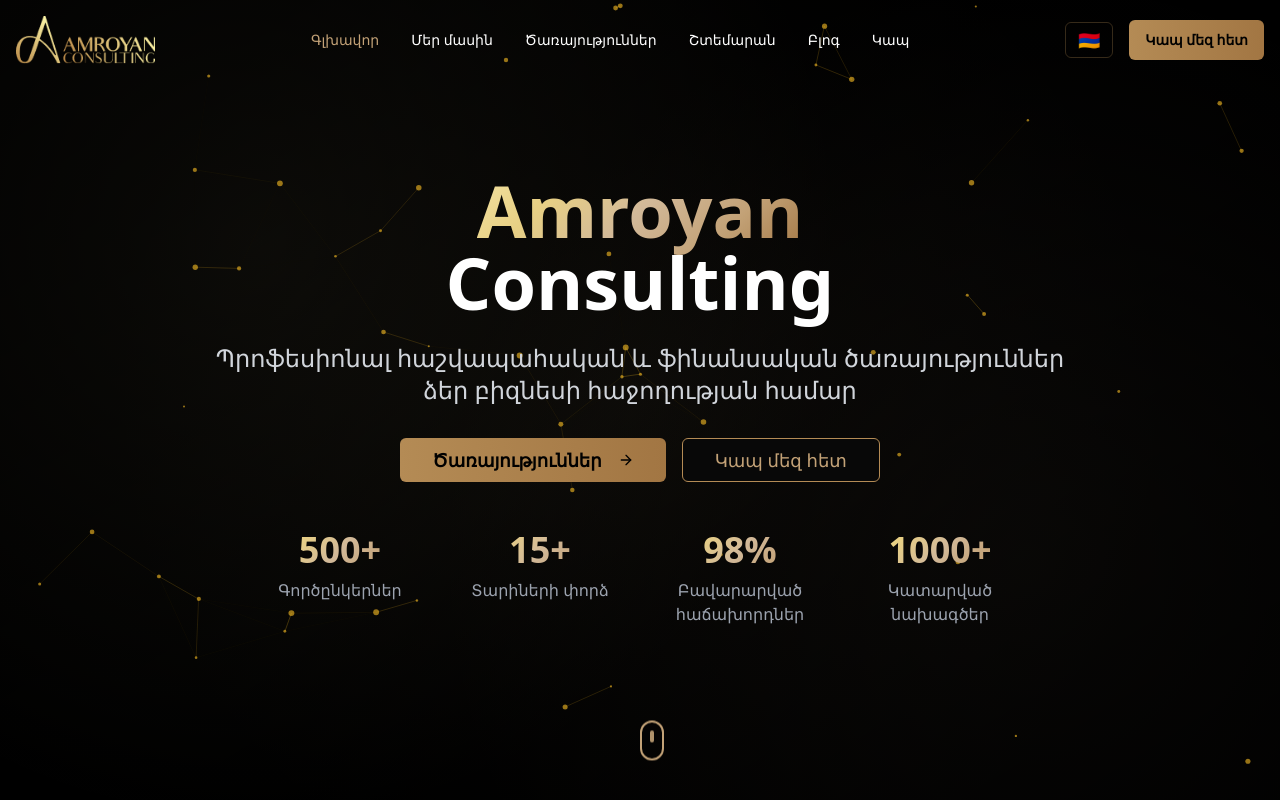
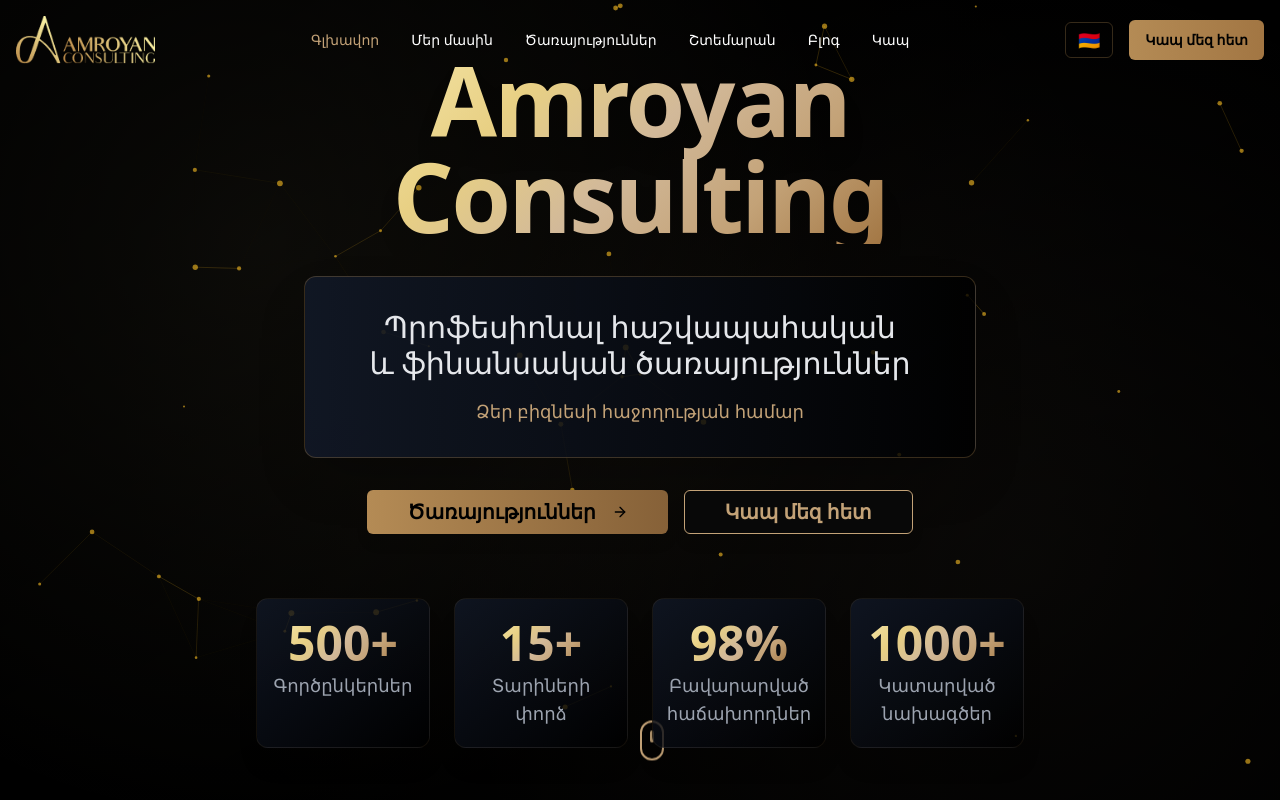
Before and after one commit to globalitacademy/amroyan-cons, a React (Vite) app: page / in a window 1280 px wide. Shown: the top 800 px of the page. Built offline with nearby package versions, Linux system fonts and the light colour scheme.

Commit message:
Refactor: Apply alternative design to hero section
Apply a different design to the hero section in `src/pages/Index.tsx` based on the user's request.

```diff
--- a/src/pages/Index.tsx
+++ b/src/pages/Index.tsx
@@ -47,26 +47,35 @@ const Index = () => {
 
         <div className="relative z-10 container mx-auto px-4 text-center">
           <div className="max-w-4xl mx-auto animate-fade-in-up">
-            <h1 className="text-5xl md:text-7xl font-bold mb-6 leading-tight">
-              <span className="gradient-text">Amroyan</span>
-              <br />
-              <span className="text-white">Consulting</span>
+
+            {/* Նոր Դիզայն Hero */}
+            <div className="flex flex-col items-center gap-8">
+              {/* Title */}
+              <h1 className="text-6xl md:text-8xl font-extrabold tracking-tight gradient-text drop-shadow-xl">
+                Amroyan <span className="block text-white">Consulting</span>
               </h1>
 
-            <p className="text-xl md:text-2xl text-gray-300 mb-8 leading-relaxed">
-              Պրոֆեսիոնալ հաշվապահական և ֆինանսական ծառայություններ
-              <br />
-              ձեր բիզնեսի հաջողության համար
+              {/* Subtitle Card */}
+              <div className="w-full max-w-2xl mx-auto">
+                <div className="bg-gradient-to-r from-gray-900/90 to-black/80 rounded-xl shadow-2xl p-8 border border-gold-500/30 flex flex-col items-center">
+                  <p className="text-2xl md:text-3xl text-gray-200 leading-relaxed font-medium mb-2">
+                    Պրոֆեսիոնալ հաշվապահական<br />
+                    և ֆինանսական ծառայություններ
                   </p>
+                  <p className="text-lg text-gold-400 mt-2">
+                    Ձեր բիզնեսի հաջողության համար
+                  </p>
+                </div>
+              </div>
 
-            <div className="flex flex-col sm:flex-row gap-4 justify-center mb-12">
-              <Button asChild size="lg" className="bg-gradient-to-r from-gold-500 to-gold-600 hover:from-gold-600 hover:to-gold-700 text-black font-semibold px-8 py-4 text-lg">
+              {/* Actions */}
+              <div className="flex flex-col sm:flex-row gap-4 justify-center">
+                <Button asChild size="lg" className="bg-gradient-to-r from-gold-500 to-gold-700 hover:from-gold-600 hover:to-gold-800 text-black font-bold px-10 py-4 text-xl shadow-lg transition-all duration-100 hover:scale-105">
                   <Link to="/services">
-                  Ծառայություններ <ArrowRight className="ml-2" size={20} />
+                    Ծառայություններ <ArrowRight className="ml-2" size={22} />
                   </Link>
                 </Button>
-
-              <Button asChild variant="outline" size="lg" className="border-gold-500 text-gold-400 hover:bg-gold-500 hover:text-black px-8 py-4 text-lg">
+                <Button asChild variant="outline" size="lg" className="border-gold-400 text-gold-400 hover:bg-gold-500 hover:text-black px-10 py-4 text-xl font-semibold shadow-lg transition-all duration-100 hover:scale-105">
                   <Link to="/contact">
                     Կապ մեզ հետ
                   </Link>
@@ -74,19 +83,22 @@ const Index = () => {
               </div>
 
               {/* Stats */}
-            <div className="grid grid-cols-2 md:grid-cols-4 gap-8 max-w-3xl mx-auto">
-              {stats.map((stat, index) => <div key={index} className="text-center">
-                  <div className="text-3xl md:text-4xl font-bold gradient-text mb-2">
+              <div className="grid grid-cols-2 md:grid-cols-4 gap-6 mt-8 w-full max-w-3xl">
+                {stats.map((stat, index) => (
+                  <div key={index} className="flex flex-col rounded-xl bg-gradient-to-br from-gray-900/80 to-black/80 border border-gold-500/10 p-5 items-center shadow-xl hover:shadow-2xl transition-shadow duration-200">
+                    <div className="text-4xl md:text-5xl font-extrabold gradient-text mb-1">
                       {stat.number}
                     </div>
-                  <div className="text-gray-400 text-sm md:text-base">
+                    <div className="text-gray-400 text-base md:text-lg font-medium text-center">
                       {stat.label}
                     </div>
-                </div>)}
+                  </div>
+                ))}
               </div>
             </div>
+            {/* /Նոր Դիզայն Hero */}
           </div>
-
+        </div>
         <div className="absolute bottom-8 left-1/2 transform -translate-x-1/2 animate-bounce">
           <div className="w-6 h-10 border-2 border-gold-400 rounded-full flex justify-center">
             <div className="w-1 h-3 bg-gold-400 rounded-full mt-2 animate-pulse" />
```
Lines whose indentation alone changed are shown as unchanged.
